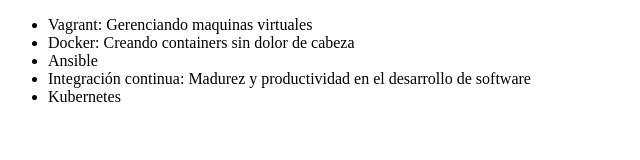
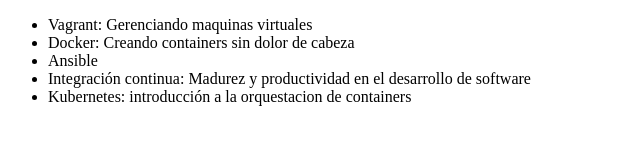
Before and after one commit to PipeDesigns/alura-git, a plain HTML site: page index.html in a window 1280 px wide. Shown: the whole page, without its empty margins (0-640 px from the left). Drawn offline with Linux system fonts and the light colour scheme.

Commit message:
Modificanco el nombre del curso de Kubernetes

```diff
--- a/index.html
+++ b/index.html
@@ -10,7 +10,7 @@
          <li>Docker: Creando containers sin dolor de cabeza</li>
          <li>Ansible</li>
          <li>Integración continua: Madurez y productividad en el desarrollo de software</li>
-         <li>Kubernetes</li>
+         <li>Kubernetes: introducción a la orquestacion de containers</li>
      </ul>
 </body>
 </html>
```
